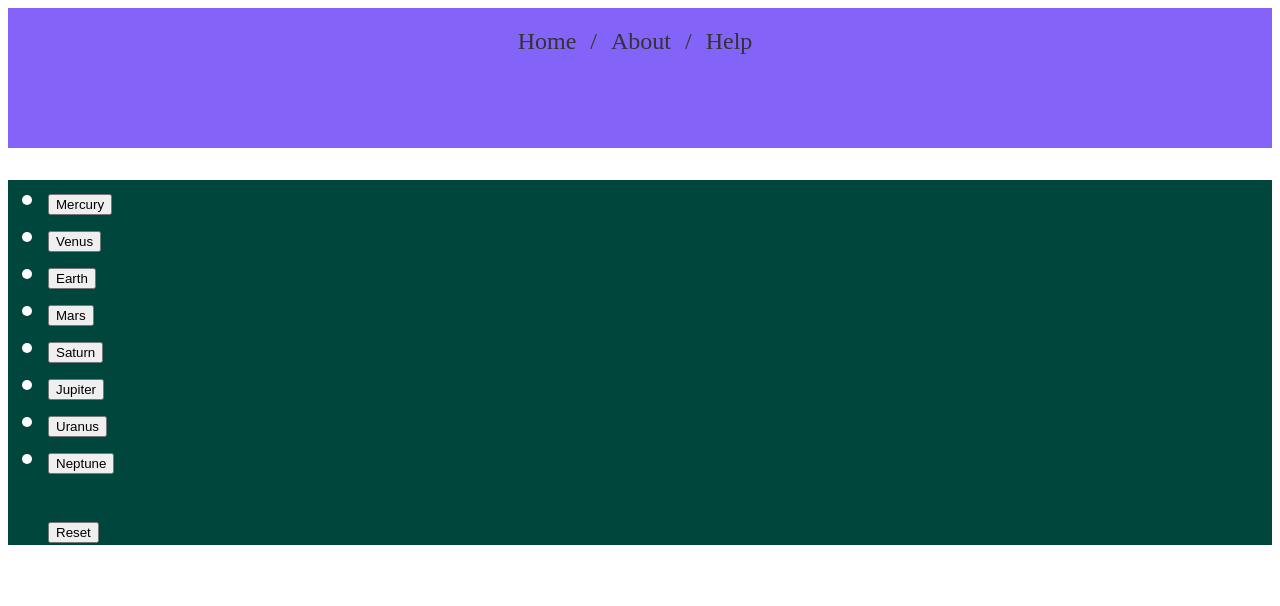
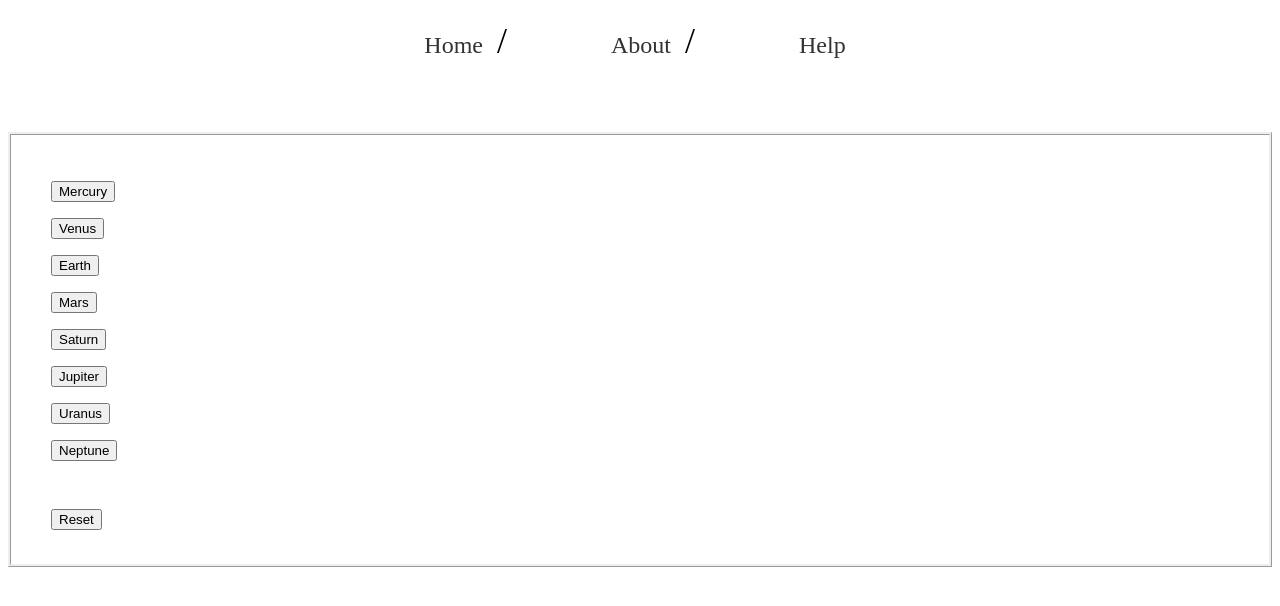
Before and after one commit to QUADEH/ideal-garbanzo, a plain HTML site: page index.html in a window 1280 px wide. Drawn offline with Linux system fonts and the light colour scheme.

Commit message:
Update Planets.css

```diff
--- a/Planets.css
+++ b/Planets.css
@@ -3,10 +3,10 @@
 }
 
 .banner {
-  background-color: #8463f9;
+  background-color: #ffffff;
   height: 100px;
   text-align: center;
-  padding: 20px;
+  padding: 12px;
 }
 
 .banner-link {
@@ -18,13 +18,23 @@
 
 .banner-divider {
   display: inline-block;
-  margin-right: 10px;
-  font-size: 24px;
-  color: #333;
+  margin-right: 100px;
+  text-align: center;
+  font-size: 36px;
+  color: #000000;
 }
 
 .items {
-  background-color: rgb(0, 70, 60);
+  background-color: rgb(255, 255, 255);
   font-size: 32px;
-  color:white
+  color:white;
+  border-style: ridge;
 }
+
+.button {
+  background-color: aqua;
+  color: white;
+  border: none;
+  height: 36px;
+  width: 105px;
+}
```
